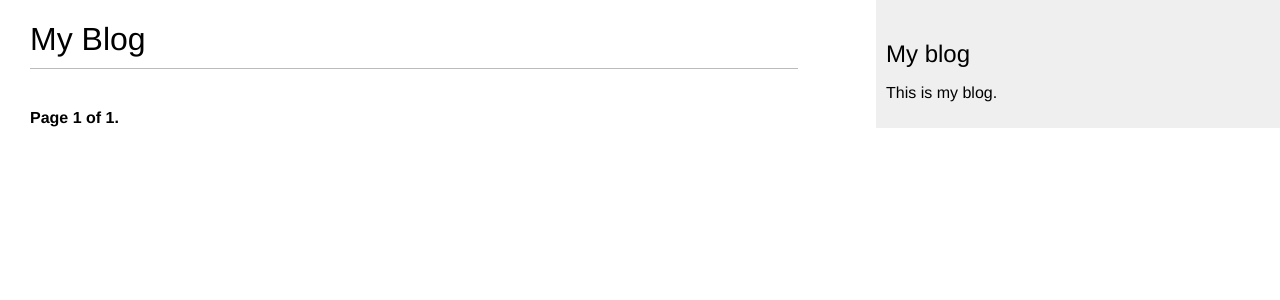
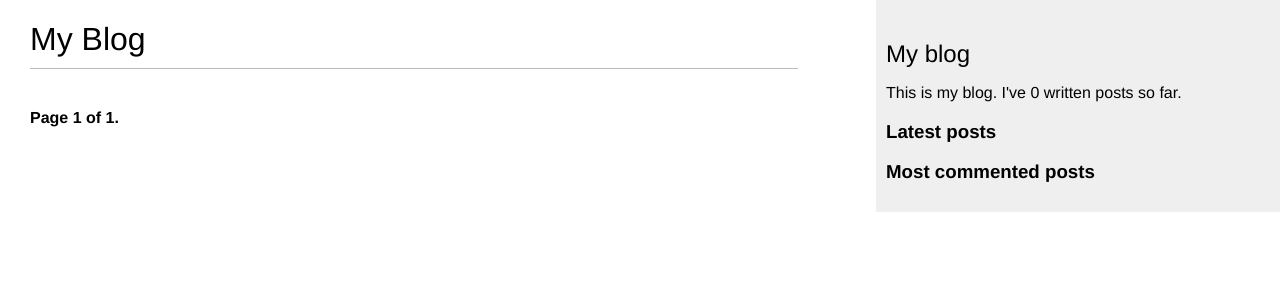
Before and after one commit to rogeriodelphi/mysite, a Django app: page /blog/ in a window 1280 px wide. Shown: the top 300 px of the page. Run offline with Django 3.2, Linux system fonts and the light colour scheme; data that the repository does not hold is empty.

Commit message:
Creating custom template tags and filters

```diff
--- a/blog/templates/blog/base.html
+++ b/blog/templates/blog/base.html
@@ -1,4 +1,7 @@
 {% load static %}
+
+{% load blog_tags %}
+
 <!DOCTYPE html>
 <html>
 <head>
@@ -12,7 +15,18 @@
     </div>
     <div id="sidebar">
         <h2>My blog</h2>
-    <p>This is my blog.</p>
+        <p>This is my blog. I've {% total_posts %} written posts so far.</p>
+        <h3>Latest posts</h3>
+        {% show_latest_posts 3 %}
+        <h3>Most commented posts</h3>
+        {% get_most_commented_posts as most_commented_posts %}
+        <ul>
+            {% for post in most_commented_posts %}
+                <li>
+                  <a href="{{ post.get_absolute_url }}">{{ post.title }}</a>
+                </li>
+            {% endfor %}
+        </ul>
     </div>
 </body>
 </html>
--- a/blog/templates/blog/post/detail.html
+++ b/blog/templates/blog/post/detail.html
@@ -1,4 +1,5 @@
 {% extends "blog/base.html" %}
+{% load blog_tags %}
 
 {% block title %}{{ post.title }}{% endblock %}
 
@@ -7,7 +8,7 @@
     <p class="date">
         Published {{ post.publish }} by {{ post.author }}
     </p>
-    {{ post.body|linebreaks }}
+    {{ post.body|markdown }}
     <p>
         <a href="{% url "blog:post_share" post.id %}">
             Share this post
--- /dev/null
+++ b/blog/templates/blog/post/latest_posts.html
@@ -0,0 +1,7 @@
+<ul>
+  {% for post in latest_posts %}
+    <li>
+      <a href="{{ post.get_absolute_url }}">{{ post.title }}</a>
+    </li>
+  {% endfor %}
+</ul>
--- a/blog/templates/blog/post/list.html
+++ b/blog/templates/blog/post/list.html
@@ -1,4 +1,5 @@
 {% extends "blog/base.html" %}
+{% load blog_tags %}
 
 {% block title %}My Blog{% endblock %}
 
@@ -25,7 +26,7 @@
         <p class="date">
             Published {{ post.publish }} by {{ post.author }}
         </p>
-        {{ post.body|truncatewords:30|linebreaks }}
+        {{ post.body|markdown|truncatewords_html:30 }}
     {% endfor %}
     {% include "pagination.html" with page=posts %}
 {% endblock %}
--- /dev/null
+++ b/blog/templatetags/blog_tags.py
@@ -0,0 +1,32 @@
+from django import template
+from django.db.models import Count
+
+from ..models import Post
+
+register = template.Library()
+
+from django.utils.safestring import mark_safe
+import markdown
+
+
+@register.simple_tag
+def total_posts():
+    return Post.published.count()
+
+
+@register.inclusion_tag('blog/post/latest_posts.html')
+def show_latest_posts(count=5):
+    latest_posts = Post.published.order_by('-publish')[:count]
+    return {'latest_posts': latest_posts}
+
+
+@register.simple_tag
+def get_most_commented_posts(count=5):
+    return Post.published.annotate(total_comments=Count('comments')).order_by('-total_comments')[:count]
+
+
+# reate a custom filter to enable you to use markdown syntax in your blog
+# posts and then convert the post contents to HTML in the templates
+@register.filter(name='markdown')
+def markdown_format(text):
+    return mark_safe(markdown.markdown(text))
```
Also changed, not shown: blog/templatetags/__init__.py (added). Lines whose indentation alone changed are shown as unchanged.
